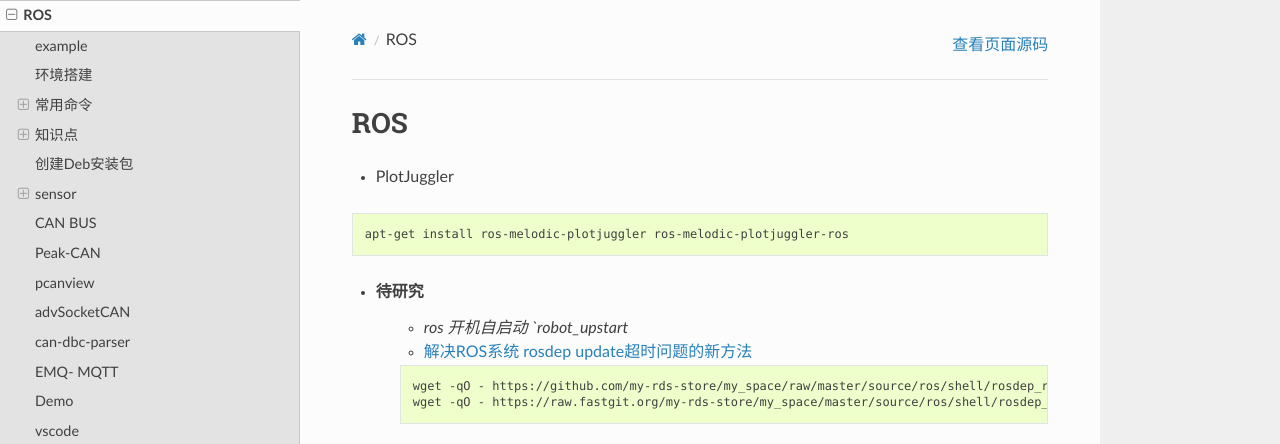
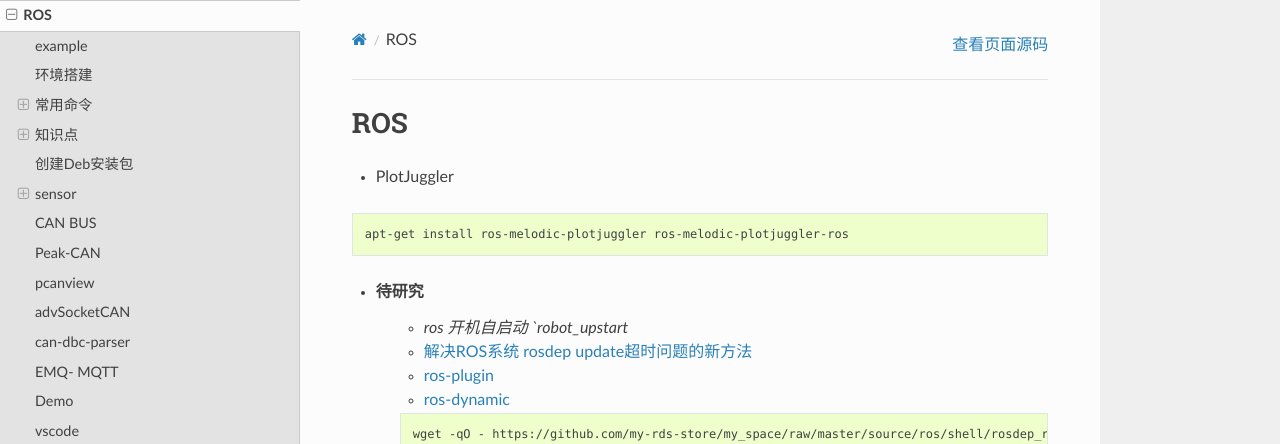
Before and after one commit to my-rds-store/my_space, a Sphinx documentation site: the page built from source/ros/index.rst, in a window 1280 px wide and 900 px high, cut to the strip 0-444 px from the top of the window. Built offline with Sphinx 7.4.7 and the Read the Docs theme 2.0.0, drawn with Linux system fonts in a browser that asks for light colours.

Commit message:
update ...

```diff
--- a/source/ros/index.rst
+++ b/source/ros/index.rst
@@ -12,6 +12,9 @@ ROS
 * 待研究
     * `ros 开机自启动 `robot_upstart`
     * `解决ROS系统 rosdep update超时问题的新方法 <https://blog.csdn.net/leida_wt/article/details/115120940>`_
+
+    * `ros-plugin <https://github.com/huchunxu/ros_exploring/tree/master/ros_advanced/pluginlib_tutorials>`_
+    * `ros-dynamic <https://github.com/huchunxu/ros_exploring/tree/master/ros_advanced/dynamic_tutorials>`_
 
     .. code-block:: sh
 
```
